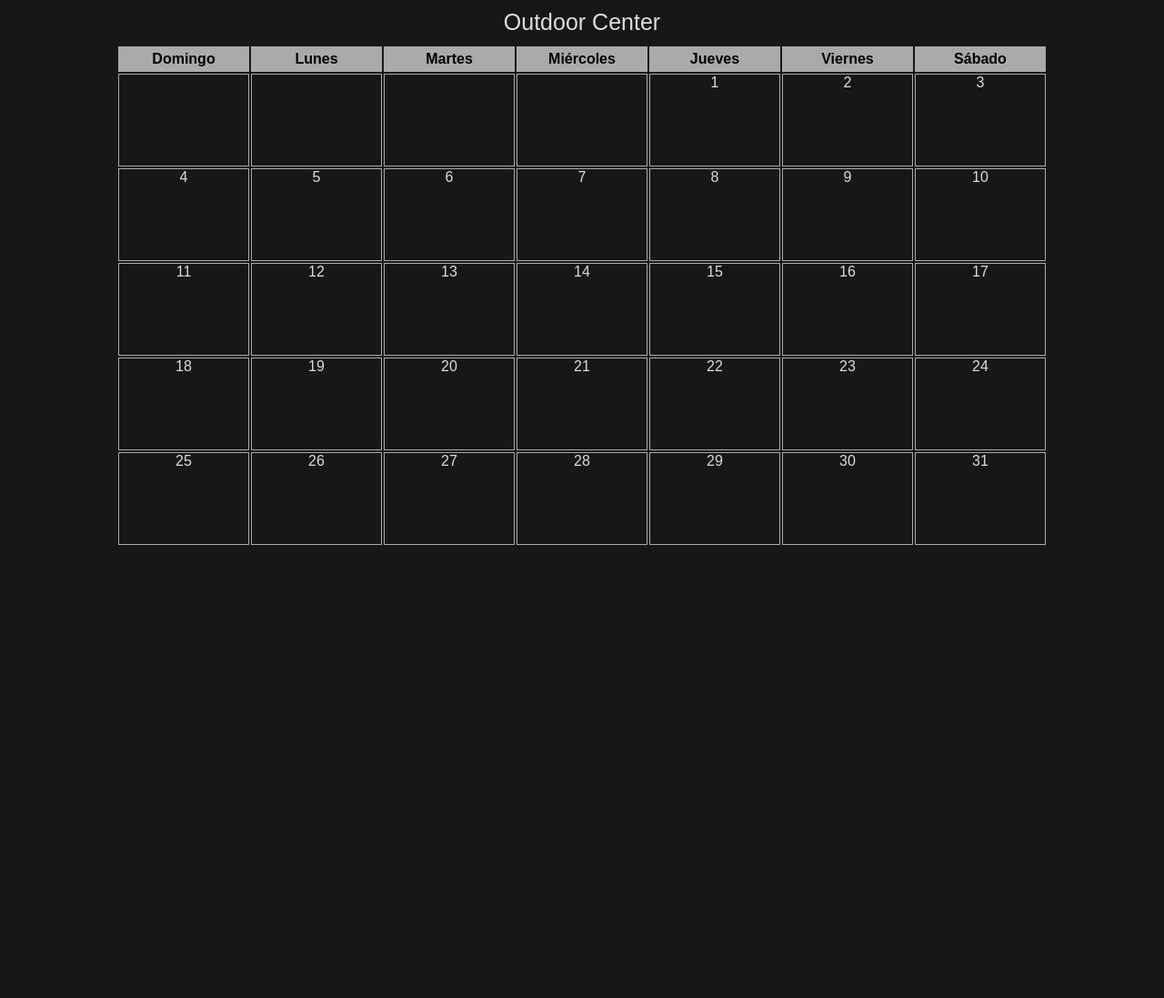
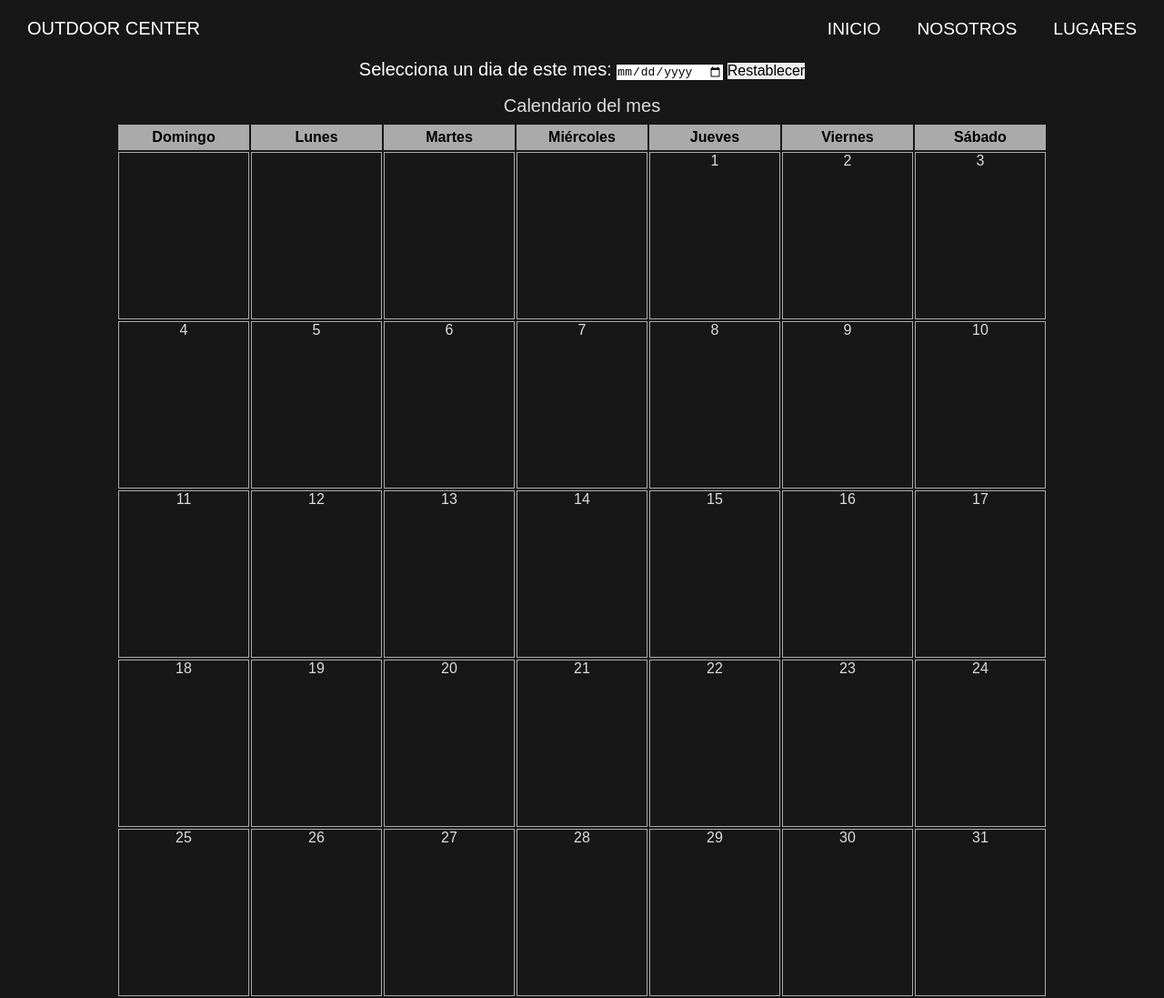
Before and after one commit to UCC-LabCompu2/proyecto2023-diaz-otanez-novillo-s-s, a plain HTML site: page calendario.html in a window 1280 px wide. Shown: the whole page at 91% size. Before the commit the page ends 800 px from the top, so only its background shows below. Drawn offline with Linux system fonts and the light colour scheme.

Commit message:
se hicieron mejoras en el calendario y se agrego canvas

```diff
--- a/calendario.css
+++ b/calendario.css
@@ -1,19 +1,31 @@
-
 body {
-background: #171717;
+	background: #171717;
 }
 
+#fechaForm {
+	margin-top: 65px;
+}
+
+.fecha {
+	color: #fff;
+	font-size: 20px;
+}
+
+
+
 caption {
-	font-size: 25px;
+	font-size: 20px;
 	color: #ddd;
-	padding: 10px;
+	padding: 7px;
 }
 
 .calendario {
+	margin-top: 10px;
 	margin-left: 10%;
 	margin-right: 10%;
 	width: 80%;
 	table-layout: fixed;
+
 }
 
 th {
@@ -24,8 +36,9 @@ th {
 
 
 td {
-    height: 100px;
-    border: 1px solid #aaa;
-    margin-top: 3px;
+	height: 100px;
+	border: 1px solid #aaa;
+	margin-top: 3px;
 	color: #ddd;
+	vertical-align: top;
 }
--- a/calendario.html
+++ b/calendario.html
@@ -1,30 +1,42 @@
 <!DOCTYPE html>
 <html>
+
 <head>
 	<title>Outdoor Center</title>
 	<link rel="stylesheet" href="calendario.css">
 	<link rel="stylesheet" href="home.css">
+	<link rel="stylesheet" href="js.js">
+	<script type="text/javascript" src="js.js"></script>
+
 </head>
+
 <body>
 
-    <!-- <div class="head">
+	<!-- barra de navegacion -->
+	<div class="head">
 
-        <div class="logo">
-            <a href="#">Outdoor Center</a>
-        </div>
+		<div id="logo">
+			<a href="#">Outdoor Center</a>
+		</div>
 
-        <nav class="navbar">
-            <a href="#header">Inicio</a>
-            <a href="#nosotros">Nosotros</a>
-            <a href="#productos">Productos</a>
-            <a href="#lugar">Lugares</a>
-            <a href="#contacto">Contacto</a>
-        </nav>
+		<nav class="navbar">
+			<a href="index.html">Inicio</a>
+			<a href="nosotros.html">Nosotros</a>
+			<a href="lugares.html">Lugares</a>
+		</nav>
 
-    </div> -->
+	</div>
+
+
+	<form id="fechaForm">
+		<label class="fecha" for="fecha">Selecciona un dia de este mes: </label>
+		<input type="date" id="fecha" name="fecha" onchange="mostrarluna()">
+		<button id="resetButton" onclick="resetear()">Restablecer</button>
+	</form>
+
 
 	<table class="calendario">
-		<caption>Outdoor Center</caption>
+		<caption>Calendario del mes</caption>
 		<tr>
 			<th>Domingo</th>
 			<th>Lunes</th>
@@ -35,22 +47,22 @@
 			<th>Sábado</th>
 		</tr>
 
-        <tr>
+		<tr>
 			<td></td>
 			<td></td>
 			<td></td>
 			<td></td>
-			<td>1</td>
-			<td>2</td>
-			<td>3</td>
+			<td>1 </td>
+			<td>2 </td>
+			<td>3 </td>
 		</tr>
 		<tr>
-			<td>4</td>
-			<td>5</td>
-			<td>6</td>
-			<td>7</td>
-			<td>8</td>
-			<td>9</td>
+			<td>4 </td>
+			<td>5 </td>
+			<td>6 </td>
+			<td>7 </td>
+			<td>8 </td>
+			<td>9 </td>
 			<td>10</td>
 		</tr>
 		<tr>
@@ -83,4 +95,5 @@
 
 	</table>
 </body>
+
 </html>
--- /dev/null
+++ b/js.js
@@ -0,0 +1,75 @@
+
+function mostrarluna() {
+    var fechaSeleccionada = document.getElementById('fecha').value;
+    var fechaLocal = new Date(fechaSeleccionada);
+    var diaSeleccionado = new Date(fechaLocal.getUTCFullYear(), fechaLocal.getUTCMonth(), fechaLocal.getUTCDate()).getDate();
+
+    var canvasId = "canvas" + diaSeleccionado;
+    var canvas = document.getElementById(canvasId);
+    var ctx = canvas.getContext("2d");
+
+    // Dibujar la luna en el día correspondiente
+    if (diaSeleccionado >= 1 && diaSeleccionado <= 15) {
+        // Calcula las coordenadas del centro del canvas
+        var centerX = canvas.width / 2;
+        var centerY = canvas.height / 2;
+        var radius = canvas.width / 4;
+
+        // Dibuja la luna
+        ctx.beginPath();
+        ctx.arc(centerX, centerY, radius, 0, 2 * Math.PI);
+        ctx.fillStyle = '#fff';
+        ctx.shadowColor = '#fff';
+        ctx.shadowBlur = 20;
+        ctx.fill();
+        ctx.closePath();
+    }
+
+    if (diaSeleccionado >= 16 && diaSeleccionado <= 31) {
+        // Calcula las coordenadas del centro del canvas
+        var centerX = canvas.width / 2;
+        var centerY = canvas.height / 2;
+        var radius = canvas.width / 4;
+
+        // Dibuja la luna
+        ctx.beginPath();
+        ctx.arc(centerX, centerY, radius, Math.PI / 2, Math.PI * 1.5, false);
+        ctx.lineTo(centerX, centerY - radius);
+        ctx.fillStyle = '#fff';
+        ctx.shadowColor = '#fff';
+        ctx.shadowBlur = 20;
+        ctx.fill();
+        ctx.closePath();
+    }
+}
+
+window.onload = function() {
+    // Generar los elementos <canvas> para cada día en la tabla
+    var tabla = document.querySelector('.calendario');
+    var filas = tabla.getElementsByTagName('tr');
+
+    for (var i = 1; i < filas.length; i++) {
+        var celdas = filas[i].getElementsByTagName('td');
+        for (var j = 0; j < celdas.length; j++) {
+            var dia = celdas[j].innerText;
+            var canvasId = "canvas" + dia;
+            var canvas = document.createElement('canvas');
+            canvas.id = canvasId;
+            canvas.className = "lun";
+            canvas.width = 150;
+            canvas.height = 160;
+            celdas[j].appendChild(canvas);
+        }
+    }
+};
+
+function resetear() {
+    // Restablecer los valores y estados de los elementos que necesites
+    document.getElementById('fecha').value = ''; // Restablecer el valor del campo de fecha
+    var canvasList = document.getElementsByClassName('lun'); // Obtener la lista de elementos canvas
+    for (var i = 0; i < canvasList.length; i++) {
+      var canvas = canvasList[i];
+      var ctx = canvas.getContext('2d');
+      ctx.clearRect(0, 0, canvas.width, canvas.height); // Limpiar el contenido de cada canvas
+    }
+};
--- a/lugares.css
+++ b/lugares.css
@@ -12,7 +12,7 @@ body {
     background-color: #1f1d1d;
 }
 
-h1  {
+h1 {
     display: block;
     margin: 20px;
     width: 100%;
@@ -46,8 +46,8 @@ li {
 }
 
 .pyh {
-   display: flex;
-   flex-direction: row;
+    display: flex;
+    flex-direction: row;
 }
 
 .paisajes {
```
Also changed, not shown: home.css (+5 -3 lines), index.html (+19 -7 lines), login.css (+20 -20 lines), login.html (+24 -4 lines), lugares.html (+9 -3 lines), nosotros.html (+10 -2 lines), register.css (+18 -18 lines), register.html (+25 -4 lines), nosotros.css (line endings or trailing spaces), 1 other file.
